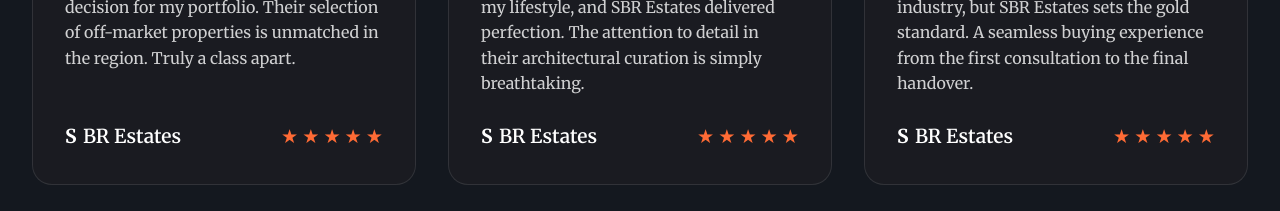
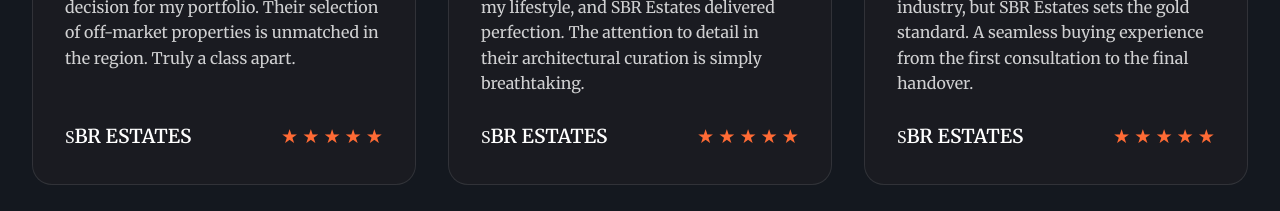
Before and after one commit to viratco/sbrwebsite, a React (Vite) app: page / in a window 1280 px wide. Shown: the part 3720-3931 px from the top of the page. Built offline with nearby package versions, Linux system fonts and the light colour scheme; no server answers.

Commit message:
Fix branding spacing and casing in testimonials

```diff
--- a/src/components/TestimonialsSection.css
+++ b/src/components/TestimonialsSection.css
@@ -137,10 +137,9 @@
     margin-top: auto;
 }
 
-.testimonial-brand {
-    display: flex;
-    align-items: center;
-    gap: 0.4rem;
+display: flex;
+align-items: center;
+gap: 0;
 }
 
 .brand-icon {
--- a/src/components/TestimonialsSection.jsx
+++ b/src/components/TestimonialsSection.jsx
@@ -71,7 +71,7 @@
                             <div className="testimonial-footer">
                                 <div className="testimonial-brand">
                                     <span className="brand-icon">S</span>
-                                    <span className="brand-name">BR Estates</span>
+                                    <span className="brand-name">BR ESTATES</span>
                                 </div>
                                 <div className="testimonial-rating">
                                     {[...Array(5)].map((_, i) => (
```
